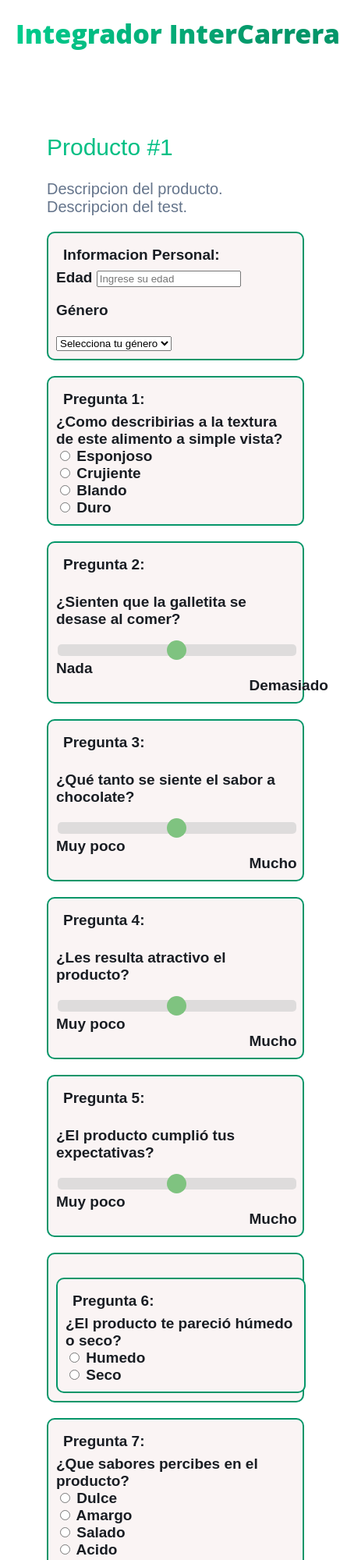
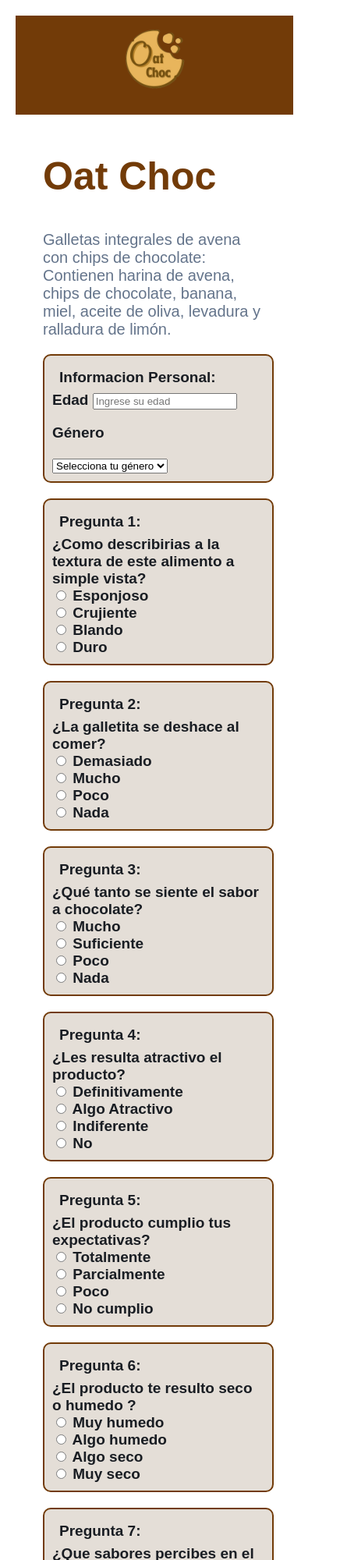
Before and after one commit to GuglielmoneSantiago/PaginaIntegradorSoftware, a website: page src/HTML/paginaEncuesta.html in a window 390 px wide. Shown: the top 2000 px of the page at 78% size, 436 px wide, since content can reach past the window. Drawn offline with Linux system fonts and the light colour scheme; files that its build step writes are made by us from their sources.

Commit message:
Update encuesta

```diff
--- a/src/CSS/disenioPaginaEncuesta.css
+++ b/src/CSS/disenioPaginaEncuesta.css
@@ -17,23 +17,39 @@
 .container {
   background-color: #fff;
   display: flex;
-    width: calc(100% );
+  width: 100%;
   max-width: 1200px;
   flex-direction: column;
   align-items: flex-start;
   font-size: 19px;
   font-weight: 700;
   margin: 0 auto;
-    padding: 24px;
+  padding: 0px;
+}
+.container-header{
+  margin-left: 20px;
+  font-size: 1.3rem;
+  font-family: "Open sans";
+  justify-content: flex-end;
 }
 .header {
-    display: flex;
+  margin-bottom: 0;
+  background-color: rgb(114, 59, 8);
   width: 100%;
   gap: 8px;
-    font-size: 26px;
-    font-weight: 800;
-    white-space: nowrap;
+  padding: 3px;
+  display: flex;
+  justify-content: center;
+  align-items: center;
+  font-family: "Open sans";
+  color: #fff;
 }
+.header img {
+  max-width: 11%;
+  height: auto;
+
+}
+
 .logo {
   aspect-ratio: 1.2;
   object-fit: auto;
@@ -51,22 +67,29 @@
   flex: 1;
 }
 .product-title {
-    color: #02bf84;
-    margin-top: 16px;
-    font: 55px Manrope, sans-serif;
+  color: rgb(114, 59, 8);
+  margin-top: 0px;
+  font:Manrope, sans-serif;
+  font-size: 45px;
   align-self: flex-start;
+  margin-left: 0; /* Asegura que no haya margen a la izquierda */
+  padding-left: 0;
+  font-weight: bold;
 }
 .product-description {
   color: var(--Neutral-500, #64748b);
   margin-top: 8px;
-    font: 400 34px Manrope, sans-serif;
+  font-size: 35;
+  font: 400 18px Manrope, sans-serif;
   align-self: flex-start;
+  margin-left: 0; /* Asegura que no haya margen a la izquierda */
+  padding-left: 0;
 }
 .question-container {
   width: 97%;
   border-radius: 10px;
-    border: 2px solid rgba(5, 150, 105, 1);
-    background-color: #faf4f4;
+  border: 2px solid rgb(114, 59, 8);
+  background-color: #e4ded7;
   display: flex;
   flex-direction: column;
   color: var(--Neutral-800, #191d23);
@@ -78,7 +101,7 @@
   margin:  50px auto;
   background-color: #FFF;
   width: 90%;
-    padding: 2.5rem;
+  padding: 0rem;
   border-radius: 5px;
 }
 .question {
@@ -91,8 +114,8 @@
   align-items: center;
   align-self: stretch;
   border-radius: 8px;
-    border: 1px solid rgba(13, 217, 119, 1);
-    background-color: #0dd977;
+  border: 1px solid rgb(178, 91, 11);
+  background-color: rgb(114, 59, 8);
   margin-top: 42px;
   color: #fffdfd;
   white-space: nowrap;
@@ -101,6 +124,15 @@
   width: 100%;
 }
 @media (max-width: 768px) {
+  .container-header {
+    margin-left: 10px;
+    font-size: 1rem; /* Tamaño de fuente más pequeño */
+  }
+
+  .header img {
+    max-width: 15%; /* Imagen un poco más grande */
+  }
+}
   .container {
     width: calc(100% - 24px);
     padding: 12px;
@@ -109,7 +141,7 @@
     width: 38px;
   }
   .company-name {
-      font-size: 34px;
+    font-size: 55px;
   }
   .product-title {
     font-size: 30px;
@@ -127,37 +159,27 @@
     font-size: 14px;
     padding: 8px;
   }
+  @media (max-width: 480px) {
+    .product-title {
+      font-size: 50px;
     }
-  .slider {
-    -webkit-appearance: none;
-    width: 100%;
-    height: 15px;
-    border-radius: 5px;
-    background: #d3d3d3;
-    outline: none;
-    opacity: 0.7;
-    -webkit-transition: .2s;
-    transition: opacity .2s;
+    .product-description {
+      font-size: 20px;
     }
-.slider:hover {
-    opacity: 1;
+    .container-header {
+      margin-left: 0px;
+      font-size: 0.8rem; /* Tamaño de fuente aún más pequeño */
     }
-.slider::-webkit-slider-thumb {
-    -webkit-appearance: none;
-    appearance: none;
-    width: 25px;
-    height: 25px;
-    border-radius: 50%;
-    background: #4CAF50;
-    cursor: pointer;
+
+    .header {
+      flex-direction: column; /* Cambia la disposición a vertical */
+      gap: 0px; /* Reduce el espacio entre elementos */
     }
-.slider::-moz-range-thumb {
-    width: 25px;
-    height: 25px;
-    border-radius: 50%;
-    background: #4CAF50;
-    cursor: pointer;
+
+    .header img {
+      max-width: 30%; /* Imagen más grande para visibilidad */
     }
-.spanDerecha{
-  margin-left: 81%;
+    form{
+      width: 80%;;
     }
+  }
--- a/src/HTML/paginaEncuesta.html
+++ b/src/HTML/paginaEncuesta.html
@@ -3,20 +3,24 @@
 <head>
 <meta charset="UTF-8">
 <meta name="viewport" content="width=device-width, initial-scale=1.0">
-<link rel="stylesheet" href="/static/disenioPaginaEncuesta.css">
+<link rel="stylesheet" href="/src/CSS/disenioPaginaEncuesta.css">
 </head>
 <body>
 
     <section class="container">
             <header class="header">
-          <div class="company-name">Integrador InterCarrera</div>
+                <img src="/src/LogoGalletira.png" alt="OatChoc">
+                <div class="container-header">
+                    <h1></h1>
+                </div>
             </header>
-        <form  method="post" action="/submit">
-        <h2 class="product-title">Producto #1</h2>
+        <form  method="get" action="finalEncuesta.html">
+        <h2 class="product-title"> Oat Choc</h2>
         <p class="product-description">
-          Descripcion del producto. <br />
-          Descripcion del test.
+          Galletas integrales de avena con chips de chocolate: Contienen harina de avena, chips de chocolate, banana, miel, aceite de oliva, levadura y ralladura de limón. <br />
         </p>
+
+
 
         <div class="question-container">
           <label for="questionInfo" class="question">Informacion Personal:</label>
@@ -76,70 +80,155 @@
         <!-- Pregunta 2 -->
         <div class="question-container">
           <label for="question2" class="question">Pregunta 2:</label>
-            <div class="forms-grupos">
-              <p><b>¿Sienten que la galletita se desase al comer?</b></p>
-              <input type="range" class="slider" id="satisfactionRange" name="consistencia" min="1" max="5">
-              <div class="d-flex justify-content-between">
-                  <span>Nada</span>
-                  <span class="spanDerecha">Demasiado</span>
+          <div class="form-group">
+            <label>¿La galletita se deshace al comer?</label>
+            <div class="form-check">
+                <input class="form-check-input" type="radio" name="consistencia" id="con1" value="Demasiado">
+                <label class="form-check-label" for=con1">
+                    Demasiado
+                </label>
+            </div>
+            <div class="form-check">
+                <input class="form-check-input" type="radio" name="consistencia" id="con2" value="Mucho">
+                <label class="form-check-label" for="con2">
+                    Mucho
+                </label>
+            </div>
+            <div class="form-check">
+                <input class="form-check-input" type="radio" name="consistencia" id="con3" value="Poco">
+                <label class="form-check-label" for="con3">
+                    Poco
+                </label>
+            </div>
+            <div class="form-check">
+                <input class="form-check-input" type="radio" name="consistencia" id="con4" value="Nada">
+                <label class="form-check-label" for="con4">
+                    Nada
+                </label>
             </div>
           </div>
         </div>
         <!-- Pregunta 3 -->
         <div class="question-container">
           <label for="question3" class="question">Pregunta 3:</label>
-          <div class="forms-grupos">
-            <p><b>¿Qué tanto se siente el sabor a chocolate?</b></p>
-            <input type="range" class="slider" id="satisfactionRange" name="satisfactionRange" min="1" max="5">
-            <div class="d-flex justify-content-between">
-                <span>Muy poco</span>
-                <span class="spanDerecha">Mucho</span>
+          <div class="form-group">
+            <label>¿Qué tanto se siente el sabor a chocolate?</label>
+            <div class="form-check">
+                <input class="form-check-input" type="radio" name="chocolate" id="cho1" value="Mucho">
+                <label class="form-check-label" for="cho1">
+                    Mucho
+                </label>
+            </div>
+            <div class="form-check">
+                <input class="form-check-input" type="radio" name="chocolate" id="cho2" value="Suficiente">
+                <label class="form-check-label" for="cho2">
+                    Suficiente
+                </label>
+            </div>
+            <div class="form-check">
+                <input class="form-check-input" type="radio" name="chocolate" id="cho3" value="Poco">
+                <label class="form-check-label" for="cho3">
+                    Poco
+                </label>
+            </div>
+            <div class="form-check">
+                <input class="form-check-input" type="radio" name="chocolate" id="cho4" value="Nada">
+                <label class="form-check-label" for="cho4">
+                    Nada
+                </label>
             </div>
           </div>
         </div>
-
         <!-- Pregunta 4 -->
         <div class="question-container">
           <label for="question4" class="question">Pregunta 4:</label>
-            <div class="forms-grupos">
-              <p><b>¿Les resulta atractivo el producto?</b></p>
-              <input type="range" class="slider" id="satisfactionRange_4" name="satisfactionRange_4" min="1" max="5">
-              <div class="d-flex justify-content-between">
-                  <span>Muy poco</span>
-                  <span class="spanDerecha">Mucho</span>
+          <div class="form-group">
+            <label>  ¿Les resulta atractivo el producto?</label>
+            <div class="form-check">
+                <input class="form-check-input" type="radio" name="atraccion" id="atr1" value="Definitivamente">
+                <label class="form-check-label" for="atr1">
+                    Definitivamente
+                </label>
+            </div>
+            <div class="form-check">
+                <input class="form-check-input" type="radio" name="atraccion" id="atr2" value="Algo atractivo">
+                <label class="form-check-label" for="atr2">
+                  Algo Atractivo
+              </label>
+          </div>
+          <div class="form-check">
+              <input class="form-check-input" type="radio" name="atraccion" id="atr3" value="Indiferente">
+              <label class="form-check-label" for="atr3">
+                  Indiferente
+              </label>
+          </div>
+          <div class="form-check">
+              <input class="form-check-input" type="radio" name="atraccion" id="atr4" value="No">
+              <label class="form-check-label" for="atr4">
+                  No
+              </label>
           </div>
         </div>
       </div>
         <!-- Pregunta 5 -->
         <div class="question-container">
           <label for="question5" class="question">Pregunta 5:</label>
-            <div class="forms-grupos">
-              <p><b>¿El producto cumplió tus expectativas?</b></p>
-              <input type="range" class="slider" id="satisfactionRange_5" name="satisfactionRange_5" min="1" max="5">
-              <div class="d-flex justify-content-between">
-                  <span>Muy poco</span>
-                  <span class="spanDerecha">Mucho</span>
+          <div class="form-group">
+            <label>¿El producto cumplio tus expectativas?</label>
+            <div class="form-check">
+                <input class="form-check-input" type="radio" name="expectativa" id="exp1" value="Totalmente">
+                <label class="form-check-label" for="exp1">
+                    Totalmente
+                </label>
+            </div>
+            <div class="form-check">
+                <input class="form-check-input" type="radio" name="expectativa" id="exp2" value="Parcialmente">
+                <label class="form-check-label" for="exp2">
+                    Parcialmente
+                </label>
+            </div>
+            <div class="form-check">
+                <input class="form-check-input" type="radio" name="expectativa" id="exp3" value="Poco">
+                <label class="form-check-label" for="exp3">
+                    Poco
+                </label>
+            </div>
+            <div class="form-check">
+                <input class="form-check-input" type="radio" name="expectativa" id="exp4" value="No cumplio">
+                <label class="form-check-label" for="exp4">
+                    No cumplio
+                </label>
             </div>
           </div>
         </div>
         <!-- Pregunta 6 -->
         <div class="question-container">
-            <div class="question-container">
           <label for="question6" class="question">Pregunta 6:</label>
           <div class="form-group">
-                <label>¿El producto te pareció húmedo o seco?</label>
+            <label>¿El producto te resulto seco o humedo ?</label>
             <div class="form-check">
-                    <input class="form-check-input" type="radio" name="humedad" id="con1" value="Demasiado">
-                    <label class="form-check-label" for=con1">
-                        Humedo
+                <input class="form-check-input" type="radio" name="humedad" id="hum1" value="Muy humedo">
+                <label class="form-check-label" for="hum1">
+                    Muy humedo
                 </label>
             </div>
             <div class="form-check">
-                    <input class="form-check-input" type="radio" name="humedad" id="con2" value="Mucho">
-                    <label class="form-check-label" for="con2">
-                        Seco
+                <input class="form-check-input" type="radio" name="humedad" id="hum2" value="Algo humedo">
+                <label class="form-check-label" for="hum2">
+                    Algo humedo
                 </label>
             </div>
+            <div class="form-check">
+                <input class="form-check-input" type="radio" name="humedad" id="hum3" value="Algo seco">
+                <label class="form-check-label" for="hum3">
+                    Algo seco
+                </label>
+            </div>
+            <div class="form-check">
+                <input class="form-check-input" type="radio" name="expectativa" id="hum4" value="Muy seco">
+                <label class="form-check-label" for="hum4">
+                    Muy seco
+                </label>
             </div>
           </div>
         </div>
@@ -178,7 +267,6 @@
       <div class="question-container">
         <label for="question8" class="question">Pregunta 8:</label>
         <div class="form-group">
-          <label>¿Que otros sabores percibiste?</label>
           <!-- Input de texto agregado aquí -->
           <input type="text" id="respuesta7" name="respuesta7" class="input-texto" placeholder="Escribe tu respuesta aquí">
         </div>
```
Also changed, not shown: src/LogoGalletira.png (added). Lines whose indentation alone changed are shown as unchanged.
